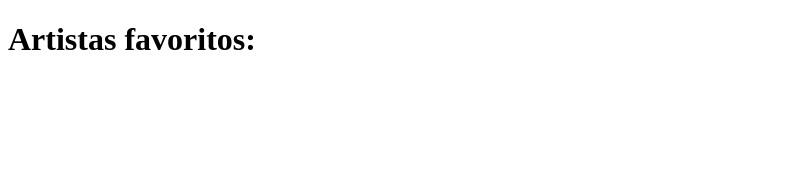
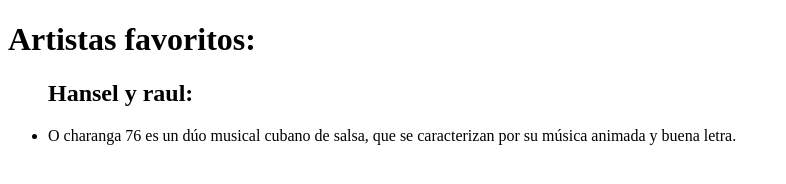
Before and after one commit to samuelga23/pagina5, a plain HTML site: page index.html in a window 1280 px wide. Shown: the whole page, without its empty margins (0-786 px from the left). Drawn offline with Linux system fonts and the light colour scheme.

Commit message:
segundo commit develop

```diff
--- a/index.html
+++ b/index.html
@@ -7,6 +7,11 @@
 </head>
 <body>
     <h1>Artistas favoritos:</h1>
+    <ul>
+        <h2>Hansel y raul:</h2>
+        <li>O charanga 76 es un dúo musical cubano de salsa, que se caracterizan por su música animada y buena letra. </li>
+
+    </ul>
 
 </body>
 </html>
```
